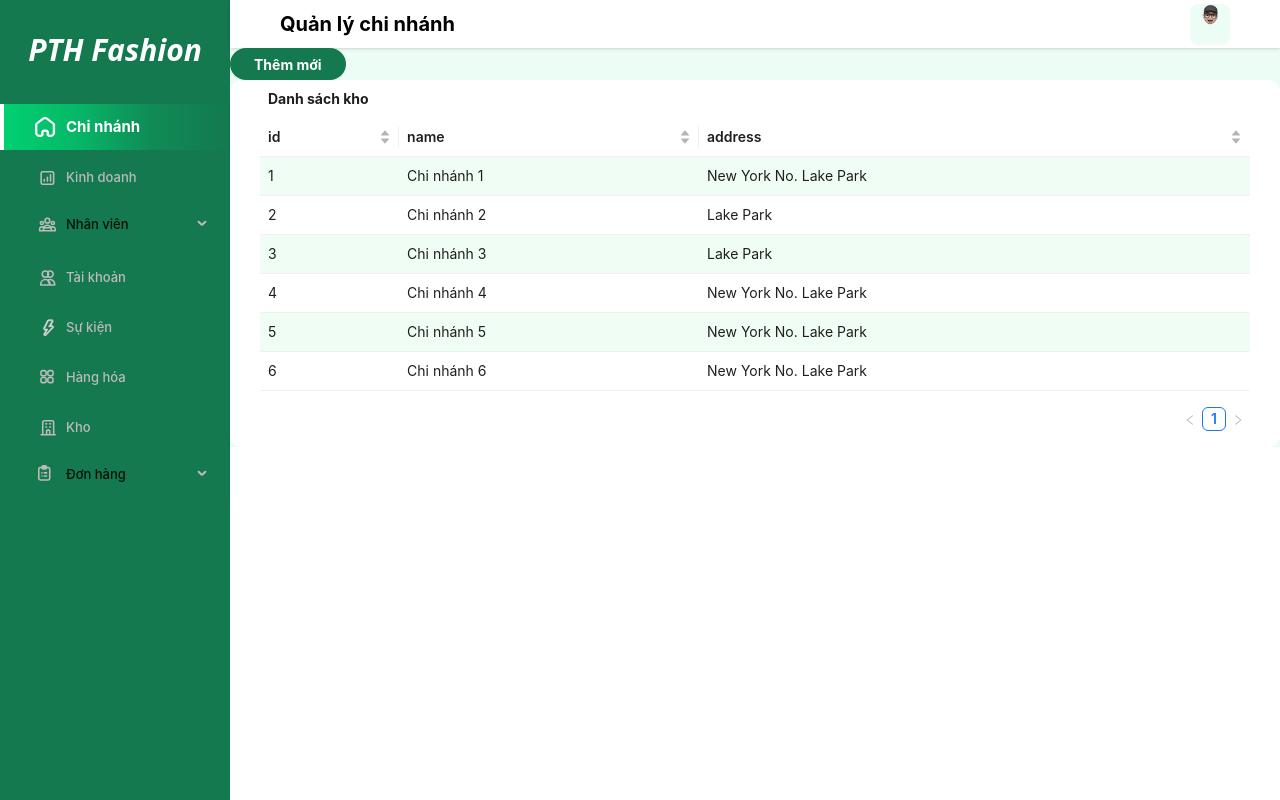
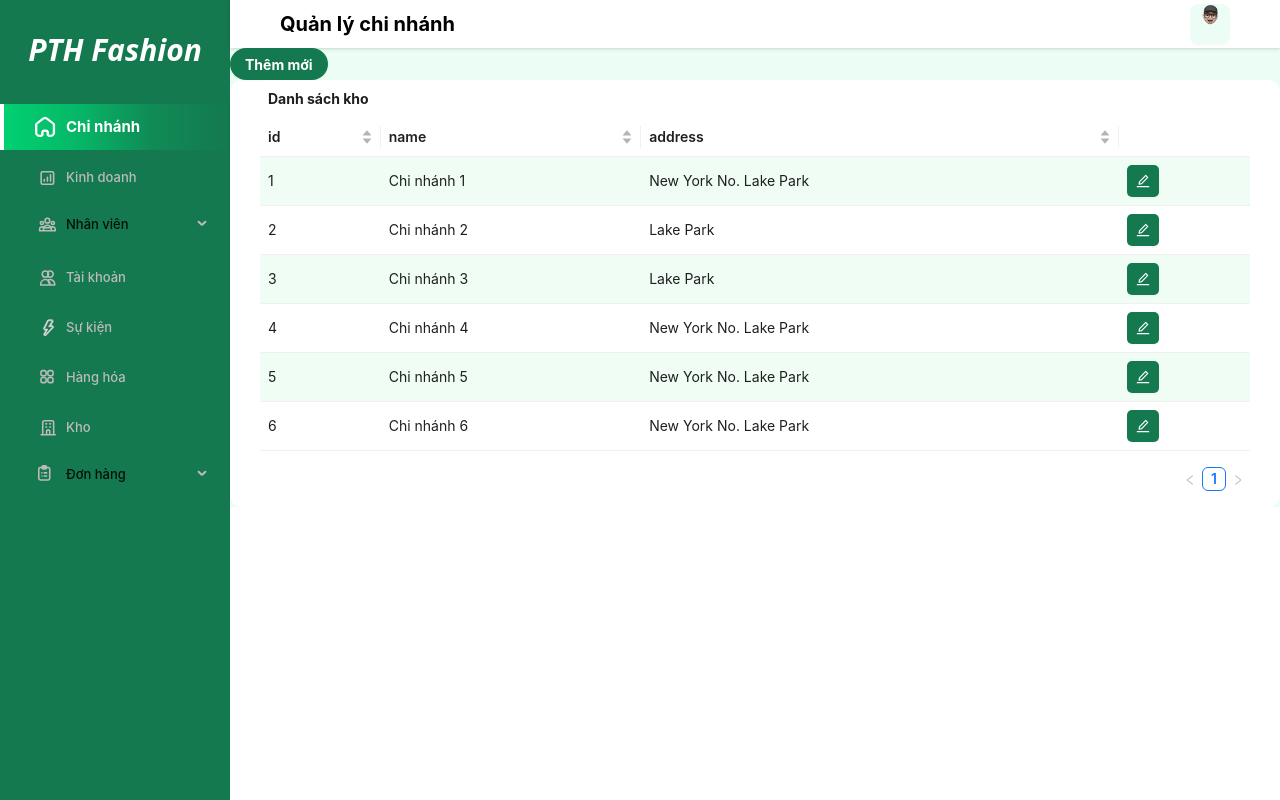
Before and after one commit to hienbui-iwrp/Fashion_store_FE, a Next.js app: page /admin in a window 1280 px wide. Built offline with nearby package versions, Linux system fonts and the light colour scheme.

Commit message:
update table

```diff
--- a/src/components/Button/AddButton.tsx
+++ b/src/components/Button/AddButton.tsx
@@ -13,9 +13,11 @@ export default function AddButton(props: ButtonProps) {
         color: Colors.white,
         border: 0,
         fontWeight: 'bold',
-        borderRadius: 20,
-        paddingLeft: 24,
-        paddingRight: 24,
+        borderRadius: props.borderRadius ?? 20,
+        textAlign: 'center',
+        display: 'flex',
+        justifyContent: 'center',
+        alignItems: 'center',
       }}
       icon={props?.iconInput}
       size='middle'
@@ -25,9 +27,9 @@ export default function AddButton(props: ButtonProps) {
       onMouseLeave={() => {
         setIsHover(false)
       }}
-      onClick={props?.onclick}
+      onClick={props?.onClick}
     >
-      {props.label}
+      {props.label ?? ''}
     </Button>
   )
 }
--- a/src/components/Table/table.tsx
+++ b/src/components/Table/table.tsx
@@ -1,10 +1,13 @@
 import React, { useState } from 'react'
 import { Table } from 'antd'
 import type { TableProps } from 'antd/es/table'
-import { Colors } from '@/constants'
+import { BASE_URL, Colors } from '@/constants'
 import { TableListProps } from '@/utils/types/componentType'
+import { useRouter } from 'next/router'
 
 const TableList = function <T extends object>(props: TableListProps<T>) {
+  const router = useRouter()
+
   const tableProps: TableProps<T> = {
     bordered: false,
     loading: false,
@@ -37,7 +40,9 @@ const TableList = function <T extends object>(props: TableListProps<T>) {
         dataSource={props.data ?? []}
         onRow={(record, index) => {
           return {
-            onClick: (event) => {},
+            onClick: (event) => {
+              router.push(props.selectUrl ?? BASE_URL)
+            },
           }
         }}
       />
--- a/src/constants/index.ts
+++ b/src/constants/index.ts
@@ -3,3 +3,5 @@ export * from './forms'
 export * from './prices'
 export * from './theme'
 export * from './colors'
+
+export const BASE_URL = 'http://localhost:3000/'
--- a/src/pages/admin/index.tsx
+++ b/src/pages/admin/index.tsx
@@ -4,8 +4,10 @@ import LayoutAdmin from '@/components/Layout/LayoutAdmin/LayoutAdmin'
 import AddButton from '@/components/Button/AddButton'
 import TableList from '@/components/Table/table'
 import { ColumnsType } from 'antd/es/table'
-import { Colors } from '@/constants'
+import { BASE_URL, Colors } from '@/constants'
 import axios from 'axios'
+import { EditOutlined } from '@ant-design/icons'
+import { Button } from 'antd'
 
 interface DataType {
   id: string
@@ -17,7 +19,7 @@ const BranchManagement = memo(() => {
   const [data, setData] = useState<DataType[]>([])
 
   const columns: ColumnsType<DataType> = []
-  if (data[0])
+  if (data[0]) {
     for (const key in data[0]) {
       columns.push({
         title: key,
@@ -36,6 +38,29 @@ const BranchManagement = memo(() => {
         },
       })
     }
+    columns.push({
+      title: '',
+      render(text: string, record: DataType, index: number) {
+        return {
+          props: {
+            style: {
+              background: index % 2 ? Colors.white : Colors.adminBackground,
+            },
+          },
+          children: (
+            <AddButton
+              iconInput={<EditOutlined />}
+              borderRadius={5}
+              onClick={(e) => {
+                e.stopPropagation()
+                console.log('edit')
+              }}
+            />
+          ),
+        }
+      },
+    })
+  }
 
   const getData = async () => {
     await axios.get(`http://localhost:3000/api/branchData`).then((res) => {
@@ -55,6 +80,7 @@ const BranchManagement = memo(() => {
         data={data}
         title='Danh sách kho'
         columns={columns}
+        selectUrl={BASE_URL}
       />
     </div>
   )
--- a/src/utils/types/componentType.ts
+++ b/src/utils/types/componentType.ts
@@ -1,9 +1,10 @@
 import { ReactNode } from 'react'
 
 export interface ButtonProps {
-  label: string
+  label?: string
   iconInput?: ReactNode
-  onclick?: () => void
+  onClick?: (e?: any) => void
+  borderRadius?: number
 }
 
 export interface TableListProps<T> {
```
